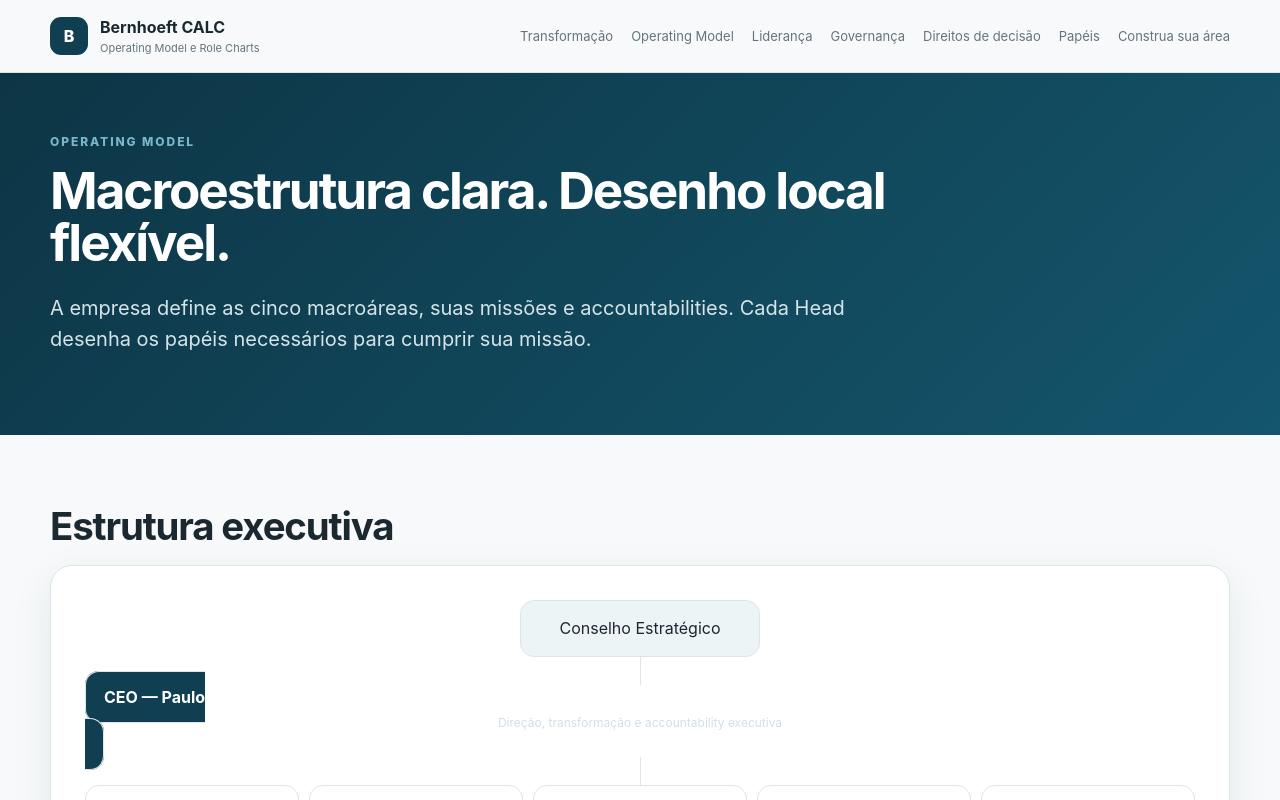
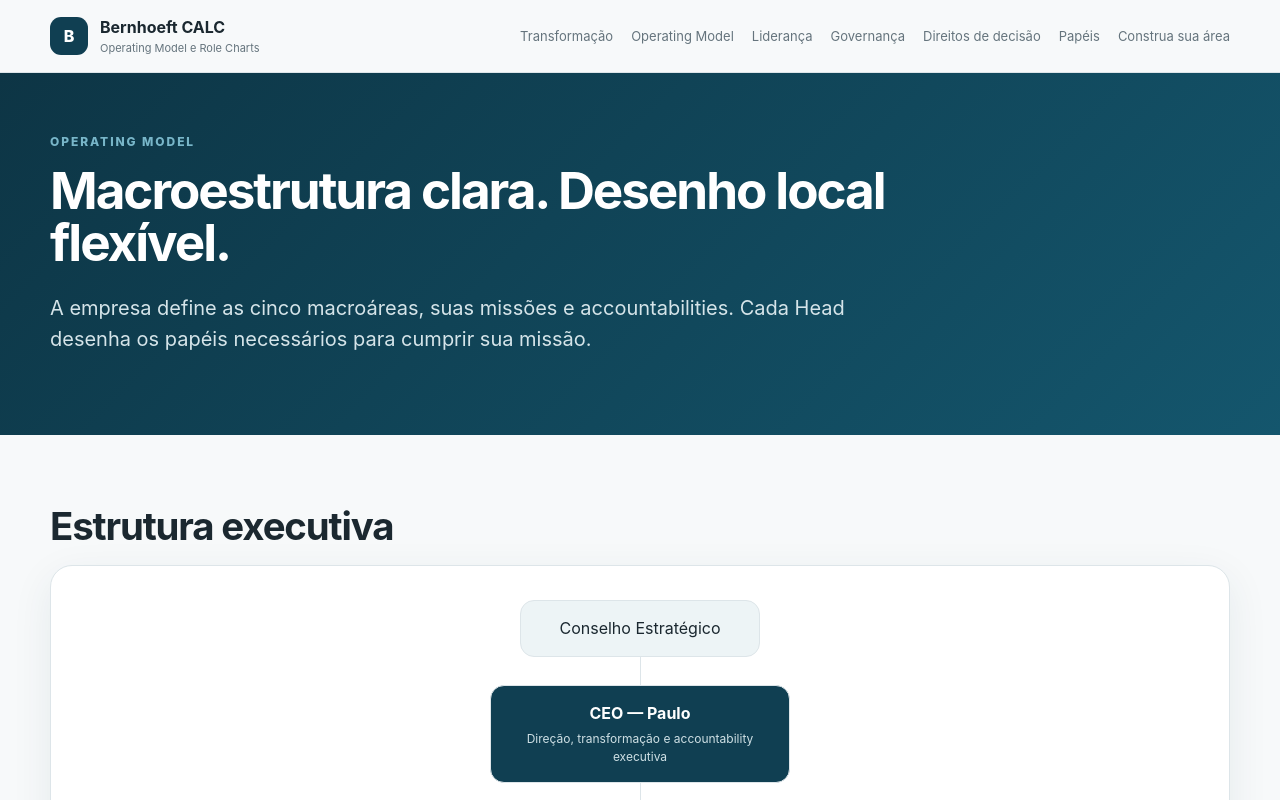
Before and after one commit to crbertini/bernhoeft-calc-operating-model, a Next.js app: page /operating-model in a window 1280 px wide. Shown: the top 800 px of the page. Built offline with nearby package versions, Linux system fonts and the light colour scheme.

Commit message:
Fix CEO card alignment in operating model

```diff
--- a/src/components/OrgModel.tsx
+++ b/src/components/OrgModel.tsx
@@ -2,7 +2,7 @@ import Link from "next/link";
 import type { Area } from "@/lib/content/schema";
 export default function OrgModel({areas}:{areas:Area[]}) { return <div className="org">
   <div className="orgNode governanceNode">Conselho Estratégico</div><div className="orgLine"/>
-  <Link href="/papeis/ceo" className="orgNode ceoNode"><strong>CEO — Paulo</strong><span>Direção, transformação e accountability executiva</span></Link><div className="orgLine"/>
+  <Link href="/papeis/ceo" className="orgNode ceoNode" style={{display:"flex",flexDirection:"column",alignItems:"center",justifyContent:"center"}}><strong>CEO — Paulo</strong><span>Direção, transformação e accountability executiva</span></Link><div className="orgLine"/>
   <div className="orgAreas">{areas.map(a=><Link href={`/papeis/${a.leaderRole}`} key={a.id} className="orgNode areaNode"><strong>{a.name}</strong><span>Head responde ao CEO</span></Link>)}</div>
   <div className="mentorRail"><span className="dots">············································</span><Link href="/papeis/lucas" className="orgNode mentorNode"><strong>Lucas — Sócio Especialista & Mentor</strong><span>Dotted line • apoio transversal • sem autoridade hierárquica</span></Link><span className="dots">············································</span></div>
 </div> }
```
